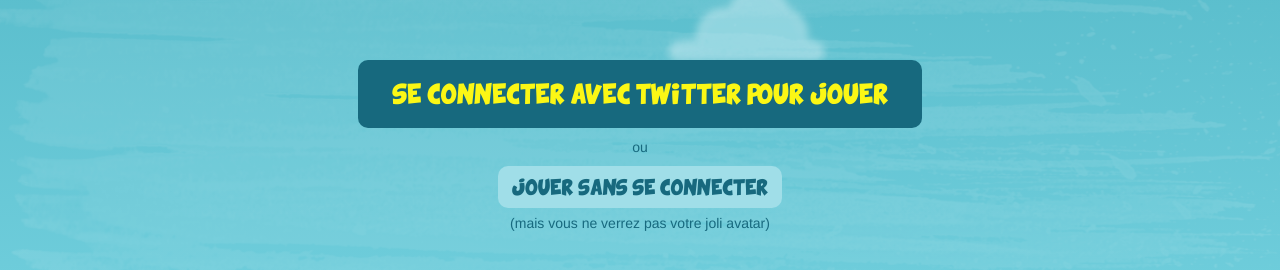
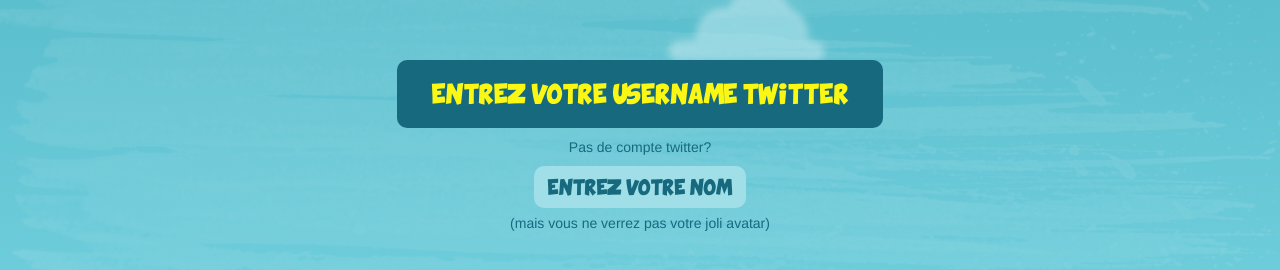
Before and after one commit to mapado/CatchMemeAll, a website: page client/connect.html in a window 1280 px wide. Shown: the part 428-698 px from the top of the page. Drawn offline with Linux system fonts and the light colour scheme; files that its build step writes are made by us from their sources; no server answers; files whose address does not match are found by name.

Commit message:
Rephrase stuff
Signed-off-by: Balthazar Rouberol <balthazar.rouberol@mapado.com>

```diff
--- a/client/connect.html
+++ b/client/connect.html
@@ -41,9 +41,9 @@
             <input type="submit" />
         </div>
         <div id="login-select">
-            <a href="#" class="button twitter-connect">Se connecter avec Twitter pour jouer</a>
-            <p class="or">ou</p>
-            <a href="#" class="light-button connect">Jouer sans se connecter</a>
+            <a href="#" class="button twitter-connect">Entrez votre username Twitter</a>
+            <p class="or">Pas de compte twitter?</p>
+            <a href="#" class="light-button connect">Entrez votre nom</a>
             <p>(mais vous ne verrez pas votre joli avatar)</p>
         </div>
 	</div>
```
